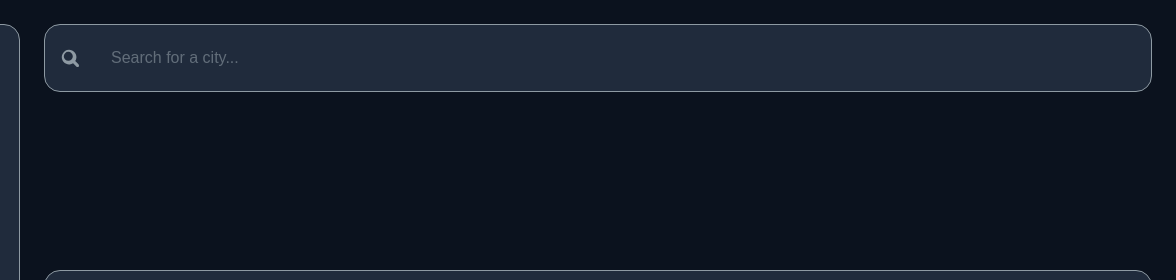
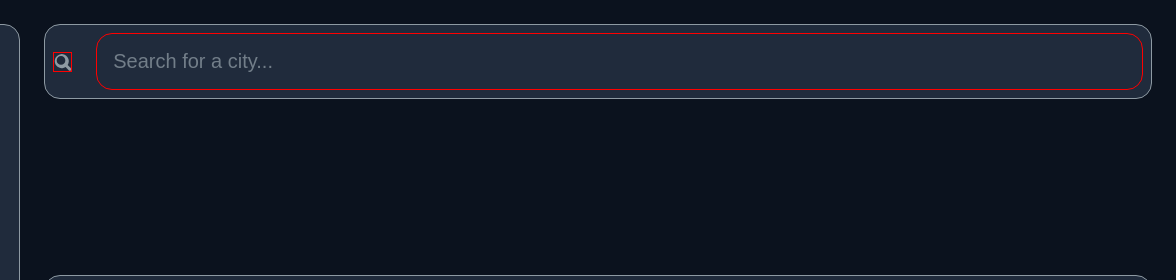
Before and after one commit to rektbydead/dw-weather-dashboard, a plain HTML site: page index.html in a window 1280 px wide. Shown: the top 280 px of the page, 104-1280 px from the left. Drawn offline with Linux system fonts and the light colour scheme.

Commit message:
improve search bar

```diff
--- a/assets/bootstrapClasses.css
+++ b/assets/bootstrapClasses.css
@@ -32,6 +32,10 @@
 
 .align-content-center {
     align-content: center;
+}
+
+.align-items-center {
+    align-items: center;
 }
 
 .w-50 {
--- a/assets/style.css
+++ b/assets/style.css
@@ -86,35 +86,18 @@ html, body {
     }
 }
 
-.search-bar-container {
-    display: flex;
-    align-items: center;
-    background-color: #202b3c;
-    border: thin solid #8e9aa3;
-    border-radius: 1rem;
-    padding: 0.5rem 1rem;
-    gap: 0.75rem;
-}
-
-.search-bar-container .icon {
-    width: 18px;
-    height: 18px;
-    fill: #8e9aa3;
-    flex-shrink: 0;
-}
-
 .search-input {
     background-color: transparent;
     border: none;
     color: #8e9aa3;
-    font-size: 1rem;
+    font-size: 1.25rem;
     outline: none;
     width: 100%;
 }
 
 .search-input::placeholder {
     color: #8e9aa3;
-    opacity: 0.6;
+    opacity: 0.75;
 }
 
 .search-bar-container:focus-within {
--- a/index.html
+++ b/index.html
@@ -32,12 +32,13 @@
 
         <div class="d-flex flex-grow-1 flex-row gap-3" id="page-main-content">
             <section class="d-flex flex-column flex-grow-6 gap-3" style="min-width: 700px">
-                <label for="weather-search-input" class="search-bar-container w-100 border-round border-color bg-color-secondary d-flex align-content-center gap-2">
-                    <svg class="icon" viewBox="0 0 512 512" aria-hidden="true">
+                <label for="weather-search-input" class="d-flex gap-3 align-items-center border-round border-color bg-color p-1">
+                    <svg class="icon" viewBox="0 0 512 512" aria-hidden="true" style="border: 1px solid red">
                         <path d="M505 442.7L405.3 343a208 208 0 1 0-62.3 62.3L442.7 505a40 40 0 0 0 56.6-56.6zM208 336a128 128 0 1 1 128-128 128.14 128.14 0 0 1-128 128z"/>
                     </svg>
 
                     <input
+                            style="border: 1px solid red"
                             type="text"
                             id="weather-search-input"
                             placeholder="Search for a city..."
```
